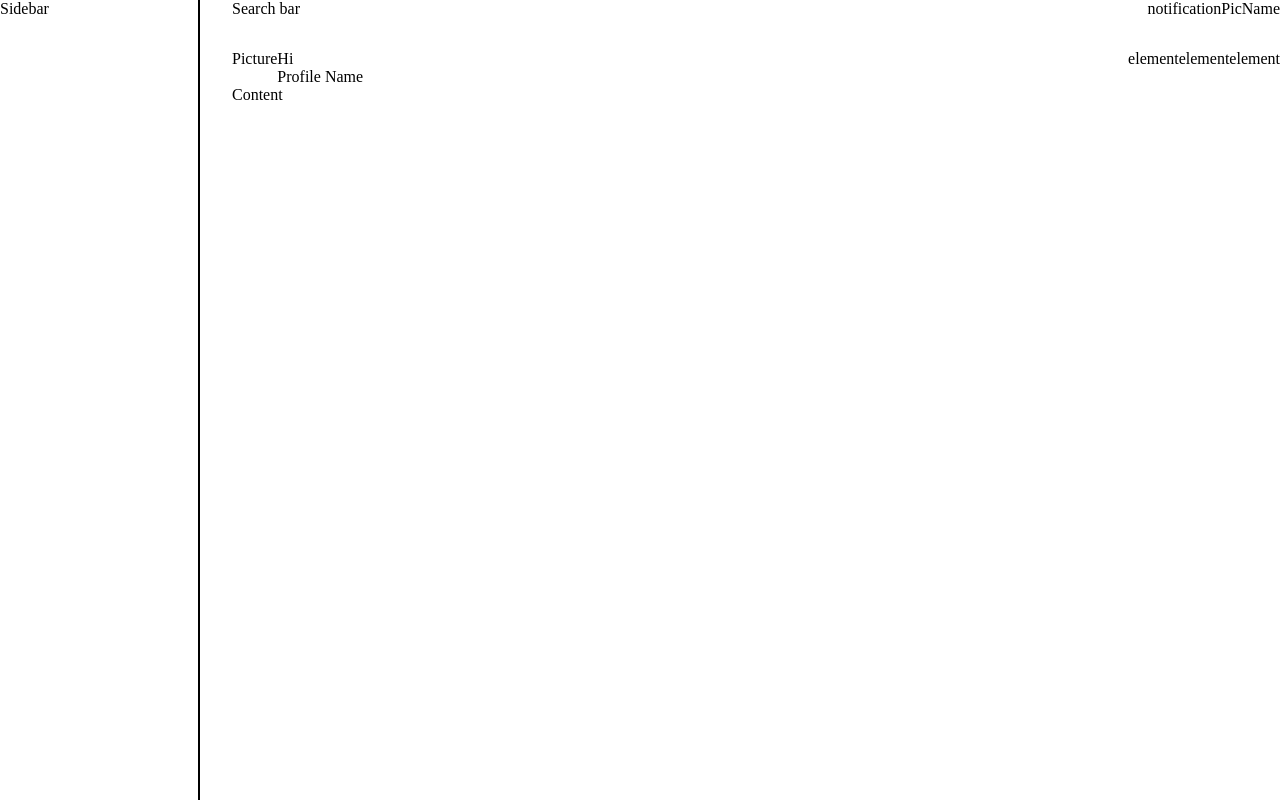
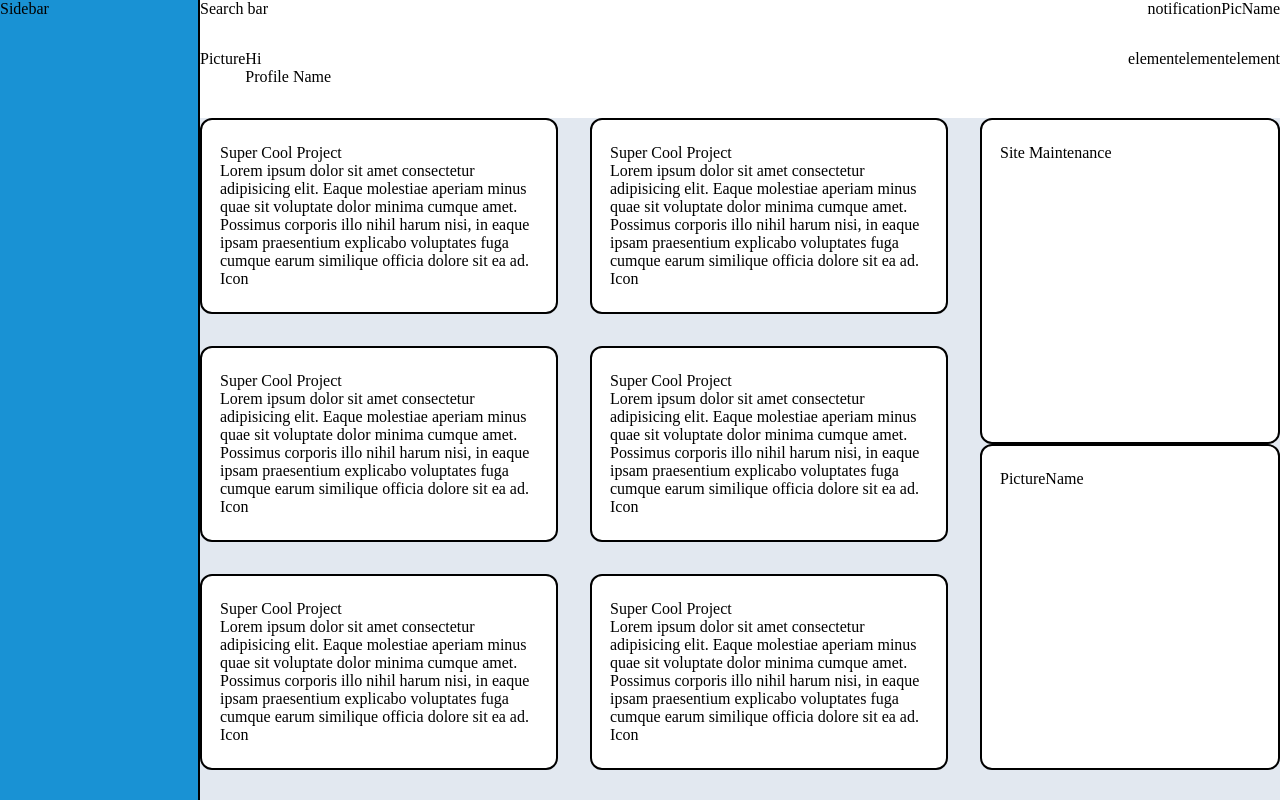
Before and after one commit to nolan-reilly/admin-dashboard, a plain HTML site: page index.html in a window 1280 px wide. Drawn offline with Linux system fonts and the light colour scheme.

Commit message:
Create simple styling

```diff
--- a/index.html
+++ b/index.html
@@ -12,7 +12,7 @@
     </div>
 
     <div>
-        <div class="col gap-32">
+        <div class="header col gap-32">
             <!-- Top Area -->
             <div class="row space-between">
                 <p>Search bar</p>
@@ -25,7 +25,7 @@
             </div>
 
             <!-- Bottom Area -->
-            <div class="row space-between">
+            <div class="row space-between mb-32">
                 <div class="row">
                     <p>Picture</p>
                     <div class="col">
@@ -42,9 +42,67 @@
             </div>
         </div>
 
-        <!-- Content -->
-        <div class="content">
-            Content
+        <!-- Content (Grid Container)-->
+        <div class="content-grid">
+
+            <!-- Projects -->
+            <div class="project-grid">
+                <div class="card">
+                    <p>Super Cool Project</p>
+                    <p>Lorem ipsum dolor sit amet consectetur adipisicing elit. Eaque molestiae aperiam minus quae sit voluptate dolor minima cumque amet. Possimus corporis illo nihil harum nisi, in eaque ipsam praesentium explicabo voluptates fuga cumque earum similique officia dolore sit ea ad.</p>
+
+                    <p>Icon</p>
+                </div>
+
+                <div class="card">
+                    <p>Super Cool Project</p>
+                    <p>Lorem ipsum dolor sit amet consectetur adipisicing elit. Eaque molestiae aperiam minus quae sit voluptate dolor minima cumque amet. Possimus corporis illo nihil harum nisi, in eaque ipsam praesentium explicabo voluptates fuga cumque earum similique officia dolore sit ea ad.</p>
+
+                    <p>Icon</p>
+                </div>
+
+                <div class="card">
+                    <p>Super Cool Project</p>
+                    <p>Lorem ipsum dolor sit amet consectetur adipisicing elit. Eaque molestiae aperiam minus quae sit voluptate dolor minima cumque amet. Possimus corporis illo nihil harum nisi, in eaque ipsam praesentium explicabo voluptates fuga cumque earum similique officia dolore sit ea ad.</p>
+
+                    <p>Icon</p>
+                </div>
+
+                <div class="card">
+                    <p>Super Cool Project</p>
+                    <p>Lorem ipsum dolor sit amet consectetur adipisicing elit. Eaque molestiae aperiam minus quae sit voluptate dolor minima cumque amet. Possimus corporis illo nihil harum nisi, in eaque ipsam praesentium explicabo voluptates fuga cumque earum similique officia dolore sit ea ad.</p>
+
+                    <p>Icon</p>
+                </div>
+
+                <div class="card">
+                    <p>Super Cool Project</p>
+                    <p>Lorem ipsum dolor sit amet consectetur adipisicing elit. Eaque molestiae aperiam minus quae sit voluptate dolor minima cumque amet. Possimus corporis illo nihil harum nisi, in eaque ipsam praesentium explicabo voluptates fuga cumque earum similique officia dolore sit ea ad.</p>
+
+                    <p>Icon</p>
+                </div>
+
+                <div class="card">
+                    <p>Super Cool Project</p>
+                    <p>Lorem ipsum dolor sit amet consectetur adipisicing elit. Eaque molestiae aperiam minus quae sit voluptate dolor minima cumque amet. Possimus corporis illo nihil harum nisi, in eaque ipsam praesentium explicabo voluptates fuga cumque earum similique officia dolore sit ea ad.</p>
+
+                    <p>Icon</p>
+                </div>
+            </div>
+
+            <!-- Sub-Sections -->
+            <div class="sub-grid">
+                <div class="card">
+                    <p>Site Maintenance</p>
+                </div>
+
+                <div class="card">
+                    <div class="row">
+                        <p>Picture</p>
+                        <p>Name</p>
+                    </div>
+                </div>
+            </div>
         </div>
     </div>
 </body>
--- a/styles.css
+++ b/styles.css
@@ -1,3 +1,9 @@
+:root {
+    --background-color: #E2E8F0;
+    --sidebar-color: #1992D4;
+    --white: #FFFFFF;
+}
+
 * {
     margin: 0;
     padding: 0;
@@ -5,12 +11,13 @@
 }
 
 body {
+    background-color: var(--background-color);
     display: grid;
     grid-template-columns: 200px 1fr;
-    gap: 32px;
 }
 
 .sidebar {
+    background-color: var(--sidebar-color);
     border-right: solid black 2px;
     position: sticky;
     height: 100vh;
@@ -30,6 +37,42 @@ body {
     justify-content: space-between;
 }
 
+.header {
+    background-color: var(--white);
+}
+
+.content {
+    background-color: #E2E8F0;
+}
+
+.content-grid {
+    display: grid;
+    grid-template-columns: 2fr 300px;
+    gap: 32px;
+}
+
+.project-grid {
+    display: grid;
+    grid-template-columns: 1fr 1fr;
+    gap: 32px;
+}
+
+.sub-grid {
+    display: grid;
+    grid-template-rows: 1fr 1fr;
+}
+
+.card {
+    background-color: var(--white);
+    border-radius: 12px;
+    padding: 24px 18px;
+    border: solid 2px black;
+}
+
+.mb-32 {
+    margin-bottom: 32px;
+}
+
 .gap-32 {
     gap: 32px;
 }
```
